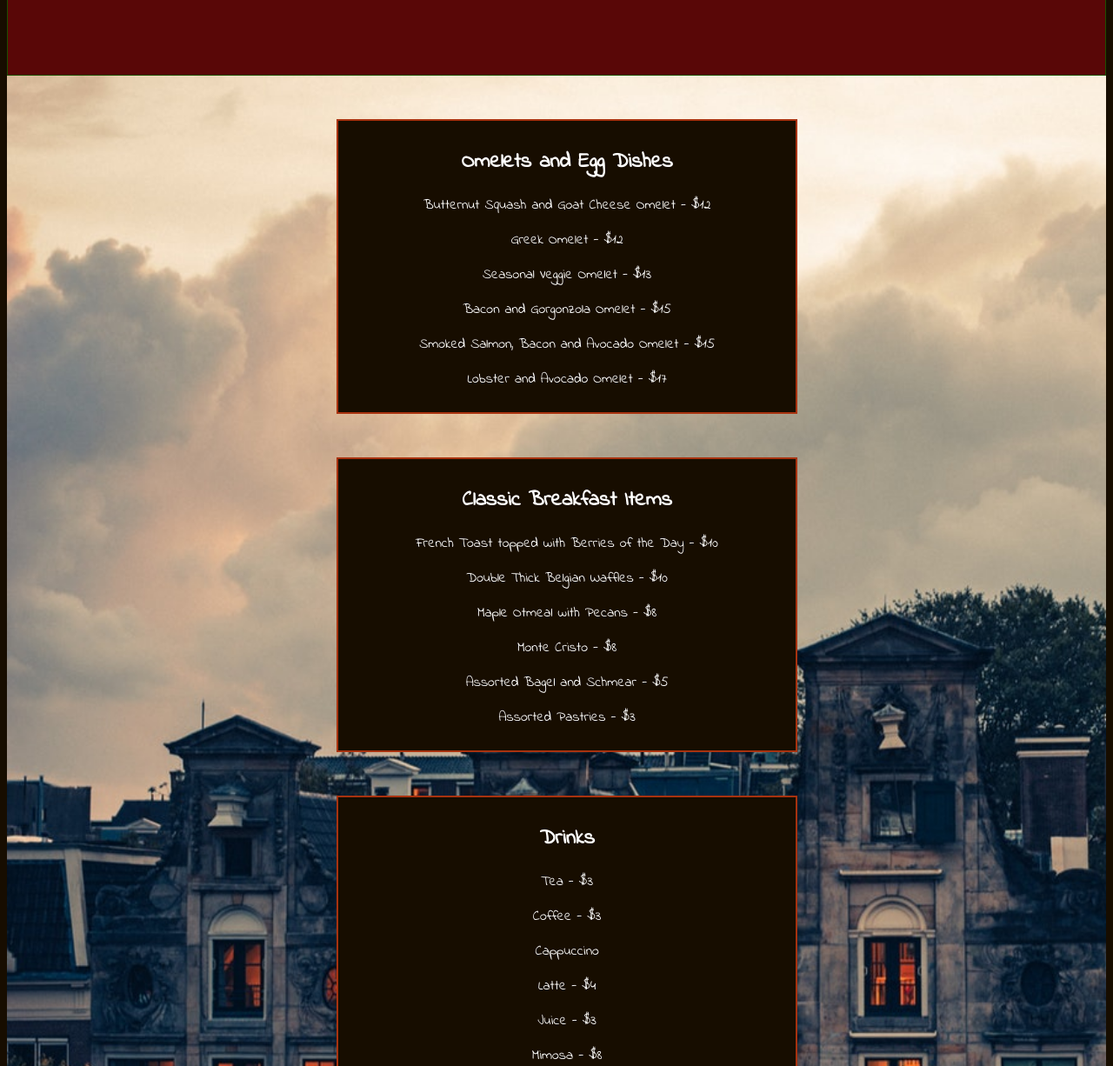
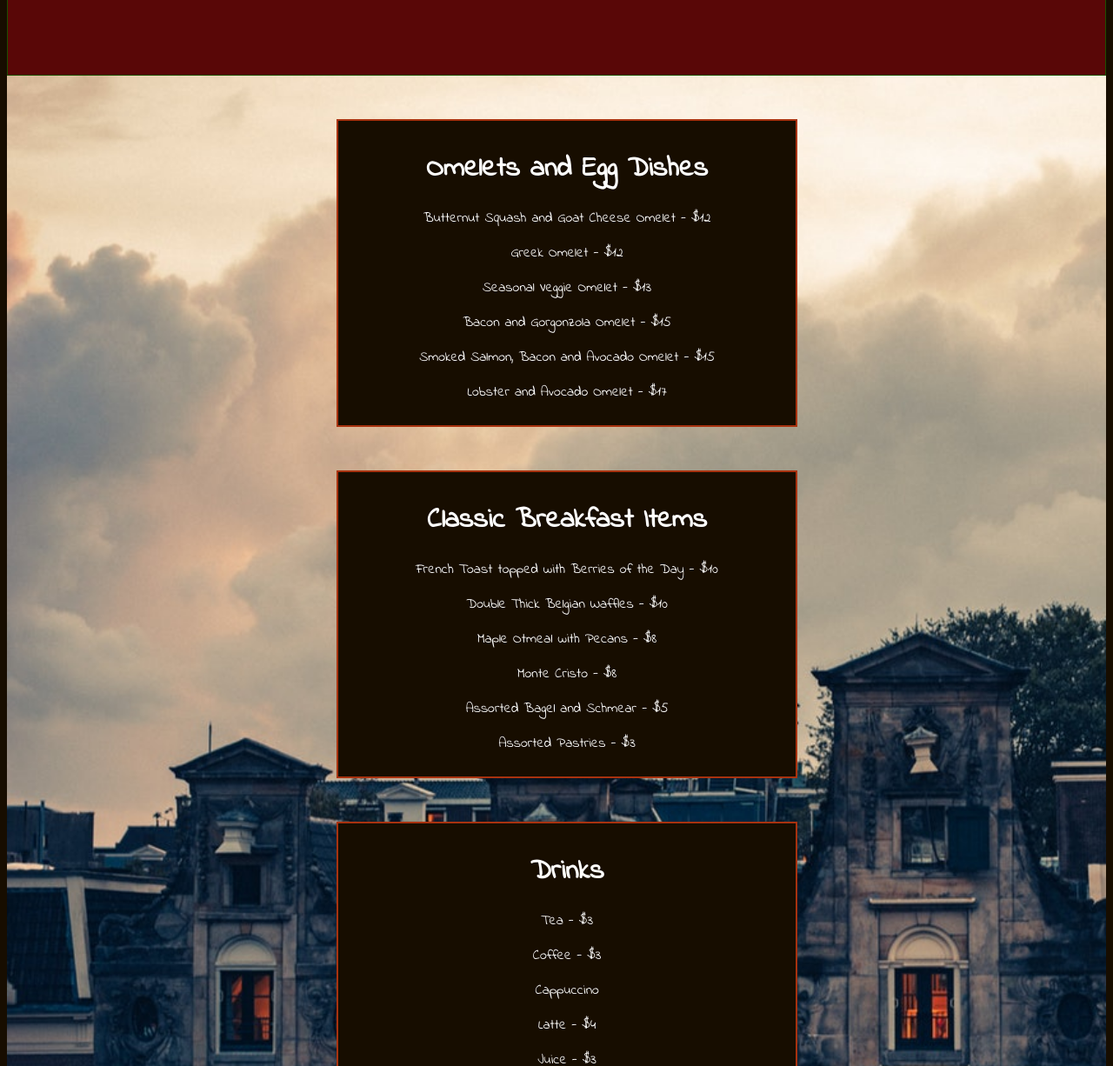
Before and after one commit to karakel/karakel.github.io, a plain HTML site: page breakfast.html in a window 1280 px wide. Shown: the part 368-1594 px from the top of the page at 87% size. Drawn offline with Linux system fonts and the light colour scheme.

Commit message:
Update breakfast.html

```diff
--- a/breakfast.html
+++ b/breakfast.html
@@ -35,7 +35,7 @@
         <div class="menu">
             <div class="pages">
                 <div class="items">
-                    <h2>Omelets and Egg Dishes</h2>
+                    <h1>Omelets and Egg Dishes</h2>
                     <p>Butternut Squash and Goat Cheese Omelet - $12</p>
                     <p>Greek Omelet - $12</p>
                     <p>Seasonal Veggie Omelet - $13</p>
@@ -44,7 +44,7 @@
                     <p>Lobster and Avocado Omelet - $17</p>
                 </div>
                 <div class="items">
-                    <h2>Classic Breakfast Items</h2>
+                    <h1>Classic Breakfast Items</h2>
                     <p>French Toast topped with Berries of the Day - $10</p>
                     <p>Double Thick Belgian Waffles - $10</p>
                     <p>Maple Otmeal with Pecans - $8</p>
@@ -53,7 +53,7 @@
                     <p>Assorted Pastries - $3</p>
                 </div>
                 <div class="items">
-                    <h2>Drinks</h2>
+                    <h1>Drinks</h2>
                     <p>Tea - $3</p>
                     <p>Coffee - $3</p>
                     <p>Cappuccino</p>
```
